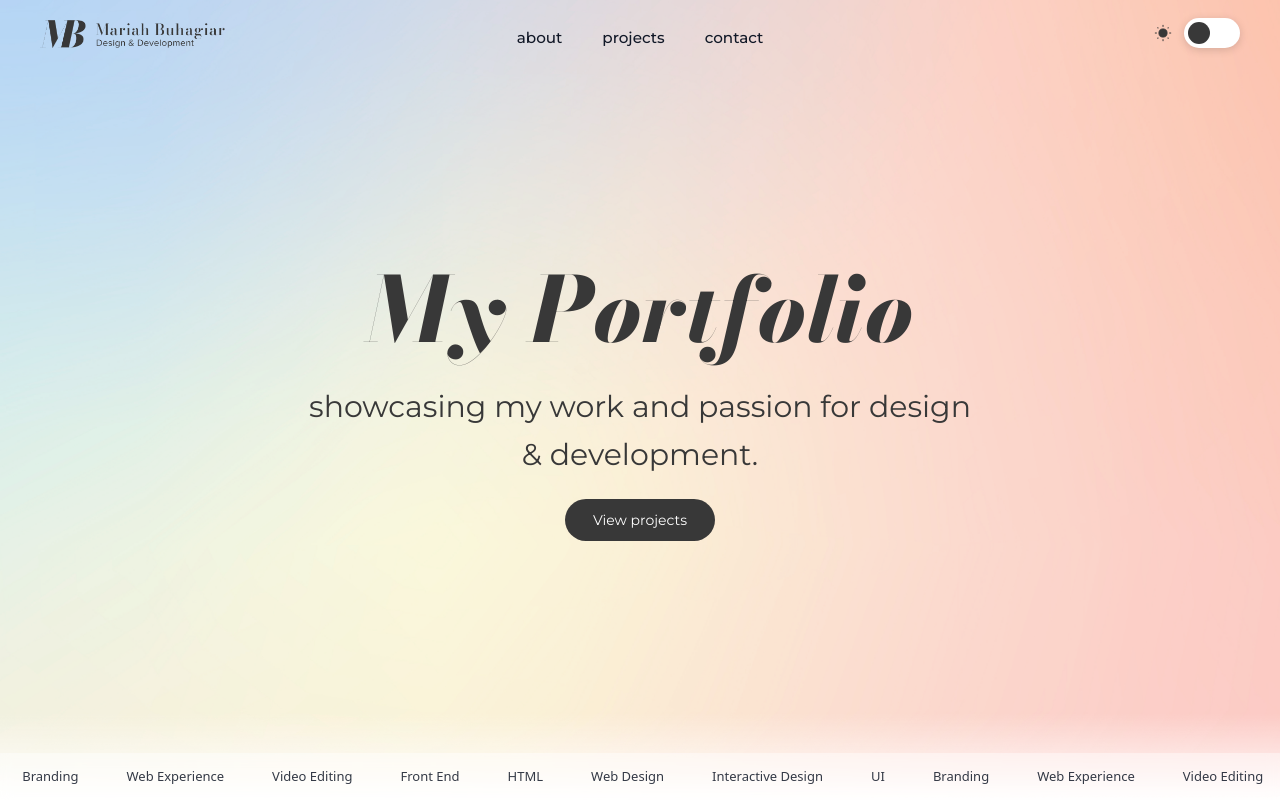
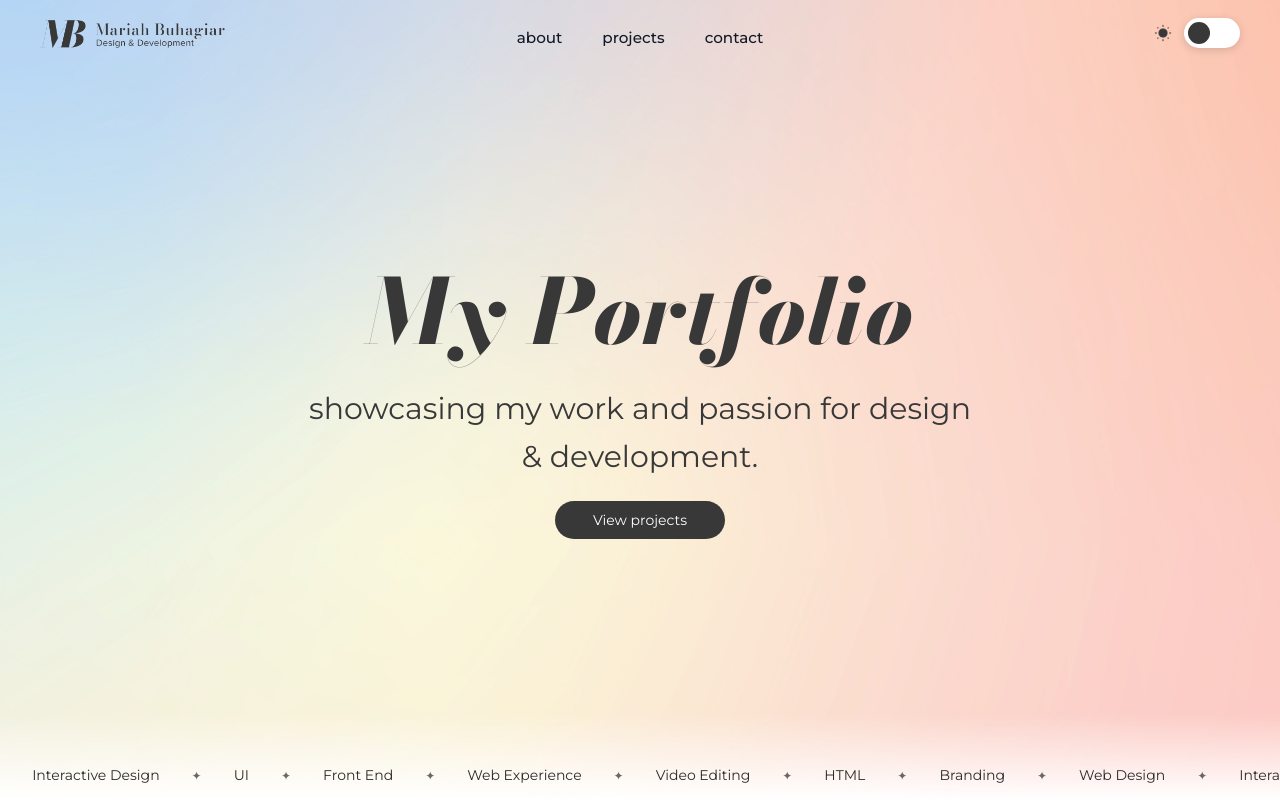
Before and after one commit to mariahBuh/AFD-Portfolio, a React (Vite) app in the folder portfolio/: page / in a window 1280 px wide. Shown: the top 800 px of the page. Built offline with nearby package versions, Linux system fonts and the light colour scheme.

Commit message:
Hero Banner

```diff
--- a/portfolio/src/components/HeroBanner/HeroBanner.tsx
+++ b/portfolio/src/components/HeroBanner/HeroBanner.tsx
@@ -1,5 +1,6 @@
 import styles from "./hero.module.css";
 import HeaderContent from "../Header/headerContent.tsx";
+import HeroScroll from "./heroScroll.tsx";
 
 export default function Hero() {
   return (
@@ -9,36 +10,20 @@ export default function Hero() {
       </header>
       <div className={styles.content}>
         <h1 className={styles.title}>My Portfolio</h1>
-
         <p className={styles.subtitle}>
           showcasing my work and passion for design <br />& development.
         </p>
 
-        <button className={styles.cta}>View projects</button>
+        <button className={styles.cta}>
+          <span className={styles.ctaInner}>
+            <span className={styles.ctaText}>View projects</span>
+            <span className={styles.ctaArrow}>→</span>
+          </span>
+        </button>
       </div>
+
       {/* Scrolling skills bar */}
-      <div className={styles.ticker} aria-hidden="true">
-        <div className={styles.track}>
-          <span>Interactive Design</span>
-          <span>UI</span>
-          <span>Branding</span>
-          <span>Web Experience</span>
-          <span>Video Editing</span>
-          <span>Front End</span>
-          <span>HTML</span>
-          <span>Web Design</span>
-
-          {/* duplicate for seamless loop */}
-          <span>Interactive Design</span>
-          <span>UI</span>
-          <span>Branding</span>
-          <span>Web Experience</span>
-          <span>Video Editing</span>
-          <span>Front End</span>
-          <span>HTML</span>
-          <span>Web Design</span>
-        </div>
-      </div>
+      <HeroScroll />
     </section>
   );
 }
--- a/portfolio/src/components/HeroBanner/hero.module.css
+++ b/portfolio/src/components/HeroBanner/hero.module.css
@@ -56,21 +56,52 @@
   margin-top: 20px;
 }
 
+
 .cta {
+  padding: 10px 38px;
+  border-radius: 999px;
+  border: none;
   background-color: #383838;
-  color: #ffffff;
-  border: none;
-  border-radius: 999px;
-  padding: 12px 28px;
-  font-size: 14px;
+  color: white;
   cursor: pointer;
   font-family: "Montserrat", sans-serif;
   font-weight: 300;
+  font-size: 14px;
+  position: relative;
+  overflow: hidden;
 }
 
-.cta:hover {
-  opacity: 0.9;
+.ctaInner {
+  display: inline-flex;
+  align-items: center;
+  justify-content: center;
+  position: relative;
 }
+
+/* Text stays perfectly centred */
+.ctaText {
+  transition: transform 0.3s ease;
+}
+
+.ctaArrow {
+  position: absolute;
+  right: -22px;
+  opacity: 0;
+  transform: translateX(-6px) ;
+  transition: opacity 0.3s ease, transform 0.3s ease;
+}
+
+/* Hover */
+.cta:hover .ctaText {
+  transform: translateX(-6px);
+}
+
+.cta:hover .ctaArrow {
+  opacity: 1;
+  transform: translateX(0) ;
+}
+
+
 
 /* Ticker container */
 .ticker {
@@ -114,3 +145,11 @@
     animation: none;
   }
 }
+
+@media (prefers-reduced-motion: reduce) {
+  .cta,
+  .ctaText,
+  .ctaArrow {
+    transition: none;
+  }
+}
--- /dev/null
+++ b/portfolio/src/components/HeroBanner/heroScroll.module.css
@@ -0,0 +1,45 @@
+.marqueeWrapper {
+  position: absolute;
+  bottom: 0;
+  width: 100%;
+  overflow: hidden;
+  padding: 14px 0;
+}
+
+.marquee {
+  display: flex;
+  gap: 32px;
+  white-space: nowrap;
+  animation: scroll 28s linear infinite;
+}
+
+.item {
+  display: flex;
+  align-items: center;
+  gap: 32px;
+  font-family: "Montserrat", sans-serif;
+  font-size: 14px;
+  font-weight: 400;
+  color: #2b2b2b;
+}
+
+.separator {
+  opacity: 0.7;
+  font-size: 12px;
+}
+
+@keyframes scroll {
+  from {
+    transform: translateX(0);
+  }
+  to {
+    transform: translateX(-50%);
+  }
+}
+
+/* Accessibility */
+@media (prefers-reduced-motion: reduce) {
+  .marquee {
+    animation: none;
+  }
+}
--- /dev/null
+++ b/portfolio/src/components/HeroBanner/heroScroll.tsx
@@ -0,0 +1,27 @@
+import styles from "./heroScroll.module.css";
+
+const items = [
+  "Web Design",
+  "Interactive Design",
+  "UI",
+  "Front End",
+  "Web Experience",
+  "Video Editing",
+  "HTML",
+  "Branding",
+];
+
+export default function HeroScroll(){
+  return (
+    <div className={styles.marqueeWrapper} aria-hidden="true">
+      <div className={styles.marquee}>
+        {[...items, ...items].map((item, index) => (
+          <span key={index} className={styles.item}>
+            {item}
+            <span className={styles.separator}>✦</span>
+          </span>
+        ))}
+      </div>
+    </div>
+  );
+}
```
Also changed, not shown: portfolio/src/assets/star.png (added).
